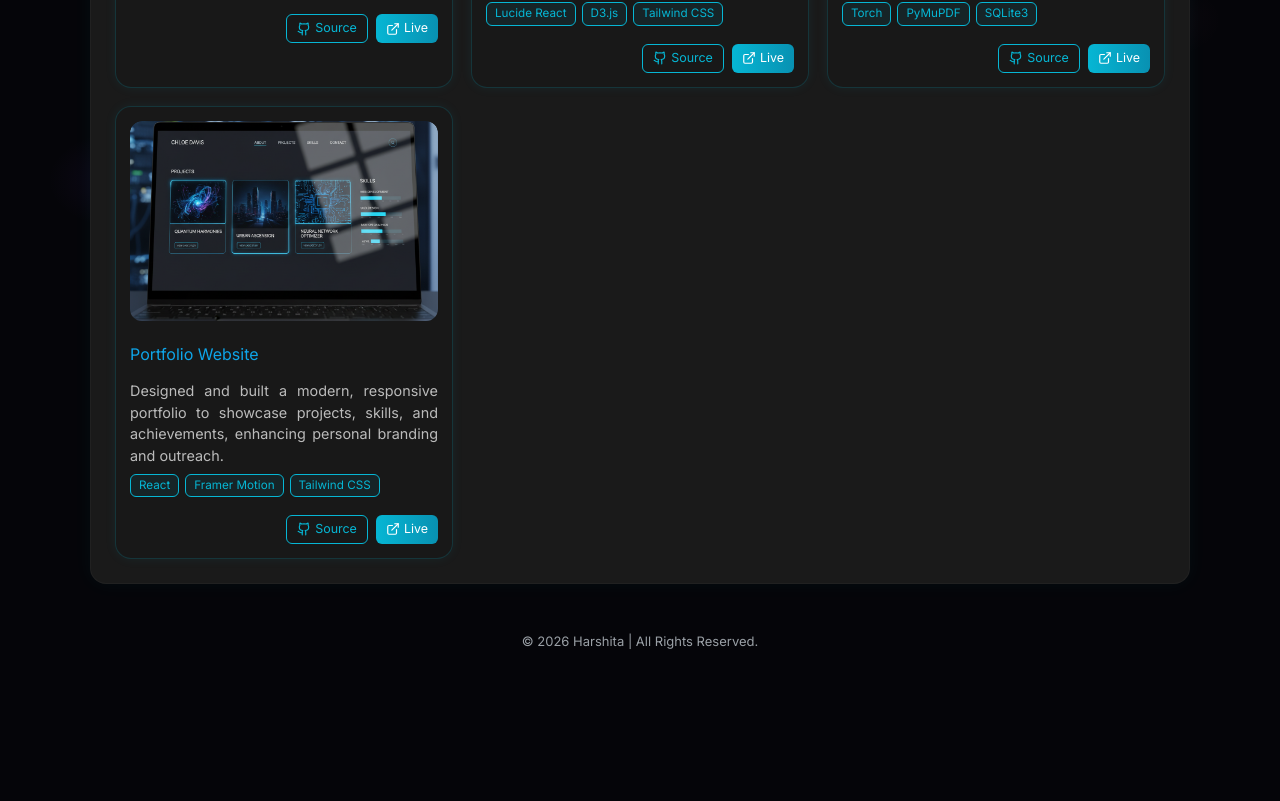
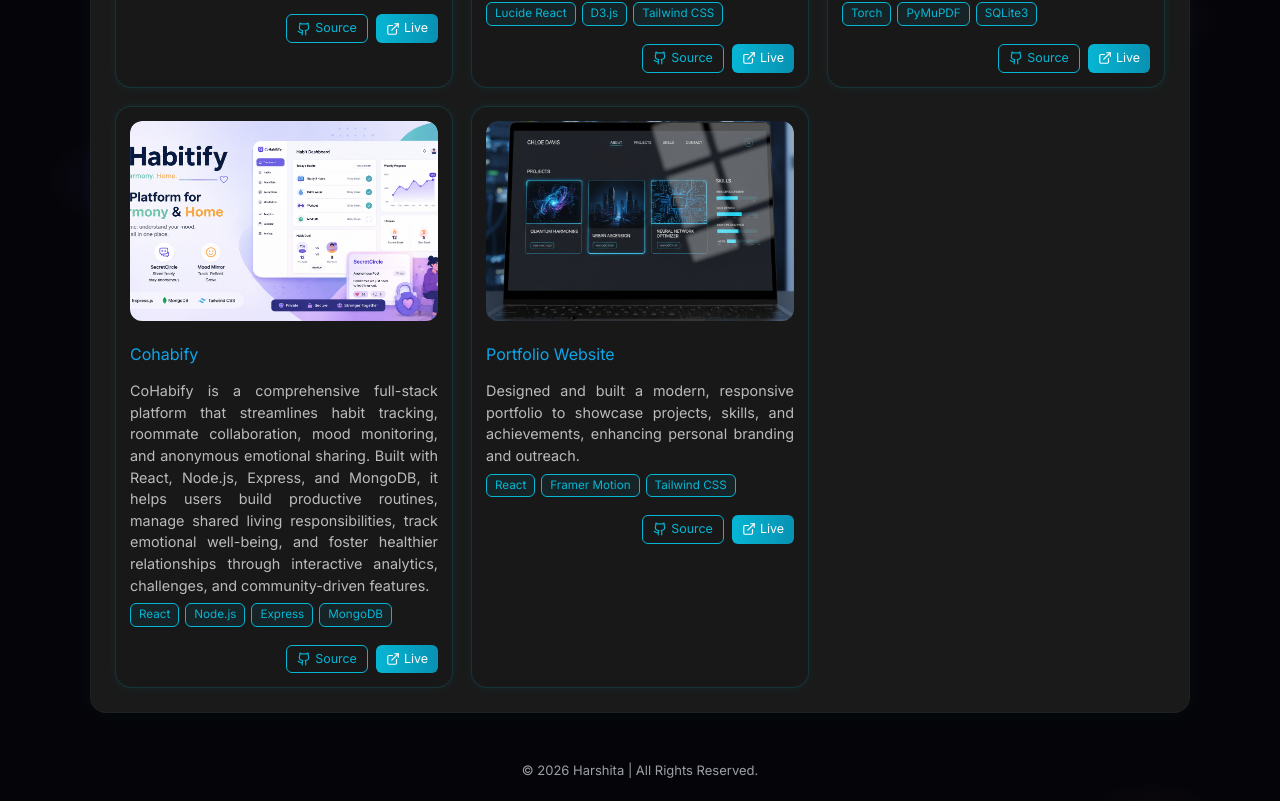
Before and after one commit to harshiii456/portfolio, a React (Vite) app: page /projects in a window 1280 px wide. Shown: the part 700-1501 px from the top of the page. Before the commit the page ends 1371 px from the top, so only its background shows below. Built offline with nearby package versions, Linux system fonts and the light colour scheme; the HTML template or start-up script is replaced by a standard one.

Commit message:
new project added

```diff
--- a/src/pages/Projects.jsx
+++ b/src/pages/Projects.jsx
@@ -16,7 +16,7 @@ const PROJECTS = [
 		desc: 'This project simulates various CPU scheduling algorithms to demonstrate how different algorithms impact system performance. The goal is to help understand and compare the efficiency of different scheduling strategies used by operating systems for CPU resource allocation.',
 		ss: '/CPU.png',
 		tech: ['React', 'Vite', 'DOM', 'Framer Motion', 'Lucide React', 'D3.js', 'Tailwind CSS'],
-		live: 'https://portfolio-ibgw.onrender.com',
+		live: 'https://cpu-schedular-q2mg.onrender.com/',
 		code: 'https://github.com/harshiii456/CPU-Schedular-',
 	},
 	{
@@ -28,13 +28,21 @@ const PROJECTS = [
 		code: 'https://github.com/harshiii456/smart_hire',
 	},
 	{
+		title: 'Cohabify',
+		desc: 'CoHabify is a comprehensive full-stack platform that streamlines habit tracking, roommate collaboration, mood monitoring, and anonymous emotional sharing. Built with React, Node.js, Express, and MongoDB, it helps users build productive routines, manage shared living responsibilities, track emotional well-being, and foster healthier relationships through interactive analytics, challenges, and community-driven features.',
+		ss: '/cohabify.png',
+		tech: ['React', 'Node.js', 'Express', 'MongoDB'],
+		live: 'https://cohabify-frontend.onrender.com',
+		code: 'https://github.com/harshiii456/portfolio',
+	},
+	{
 		title: 'Portfolio Website',
 		desc: 'A modern and responsive portfolio built with React and Framer Motion, showcasing projects, skills, and achievements with smooth animations and interactive UI.',
 		ss: '/portfolio.jpg',
 		tech: ['React', 'Framer Motion', 'Tailwind CSS'],
 		live: 'https://portfolio-ibgw.onrender.com/',
 		code: 'https://github.com/harshiii456/portfolio',
-	},
+	}
 ]
 
 export default function Projects() {
```
Also changed, not shown: public/cohabify.png (added), 1 other file (tests, documents, lock files or other folders).
